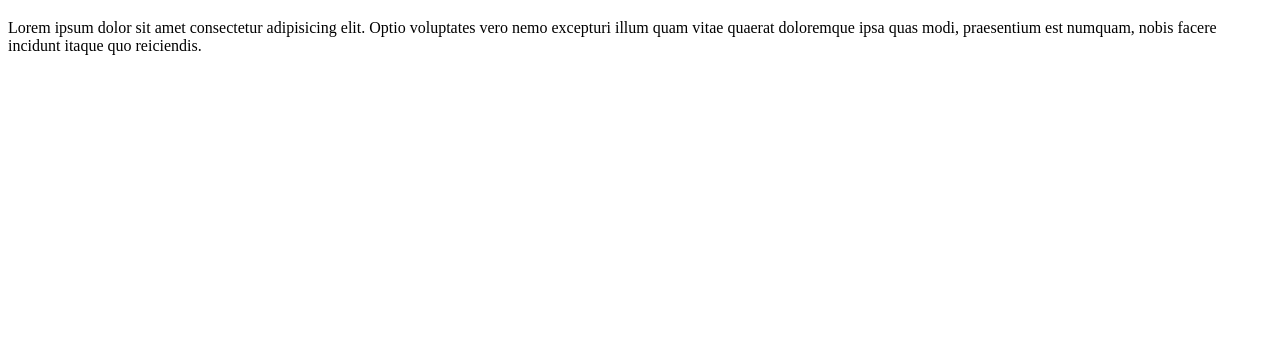
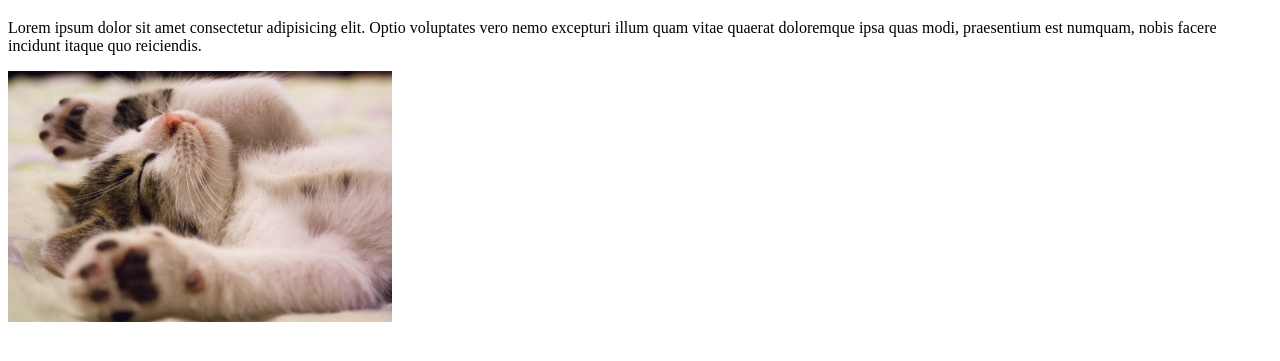
Before and after one commit to JUNIORRDSR/clases-web-INGwilliam, a plain HTML site: page index.html in a window 1280 px wide. Shown: the part 61-422 px from the top of the page. Drawn offline with Linux system fonts and the light colour scheme.

Commit message:
feat: se agrego una imagen de gato

```diff
--- a/index.html
+++ b/index.html
@@ -13,5 +13,6 @@
         Esta es mi primera pagina web
     </h1>
     <p>Lorem ipsum dolor sit amet consectetur adipisicing elit. Optio voluptates vero nemo excepturi illum quam vitae quaerat doloremque ipsa quas modi, praesentium est numquam, nobis facere incidunt itaque quo reiciendis.</p>
+    <img src="img/kitten.png" alt="imagen de gatito">
 </body>
 </html>
```
